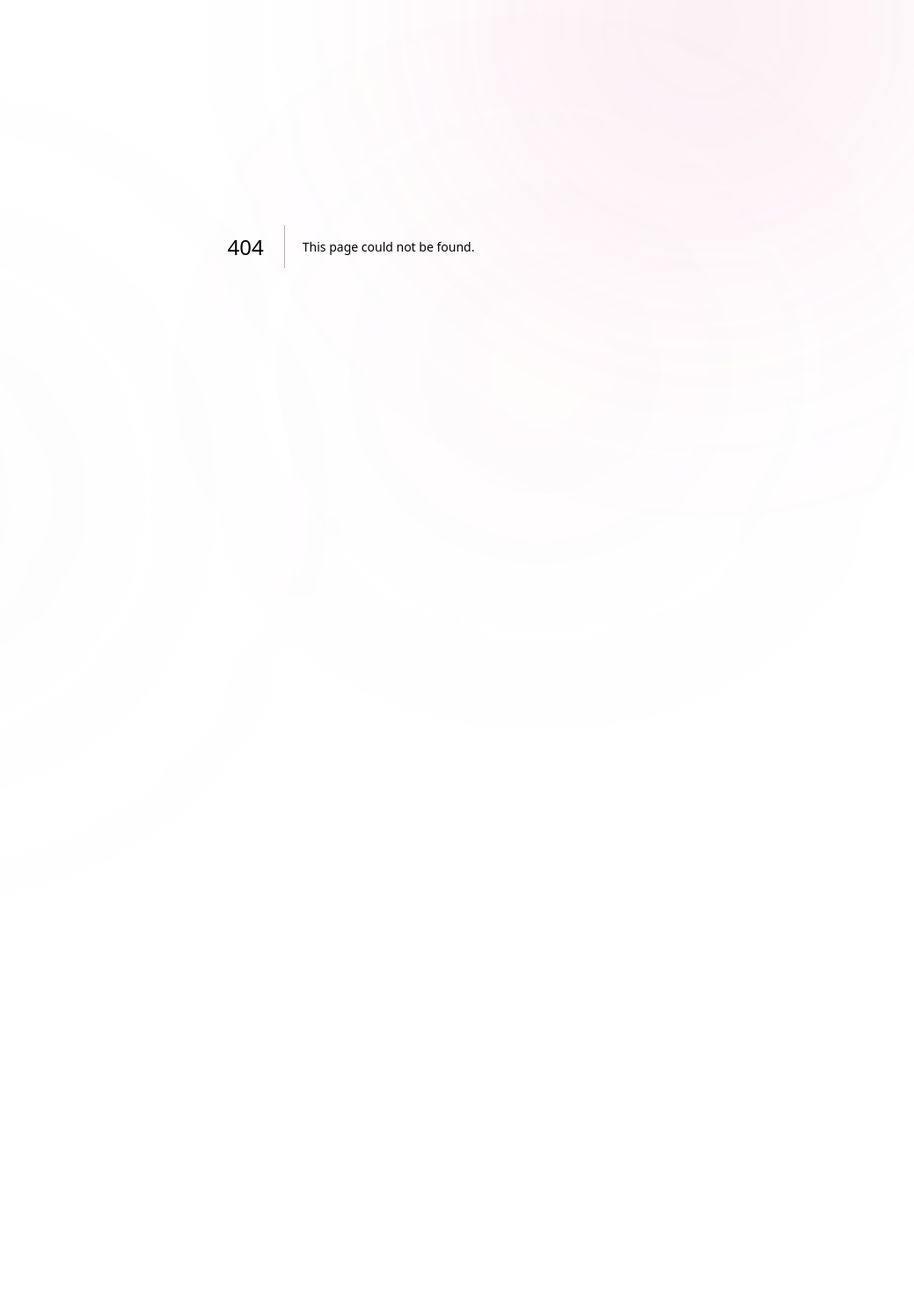
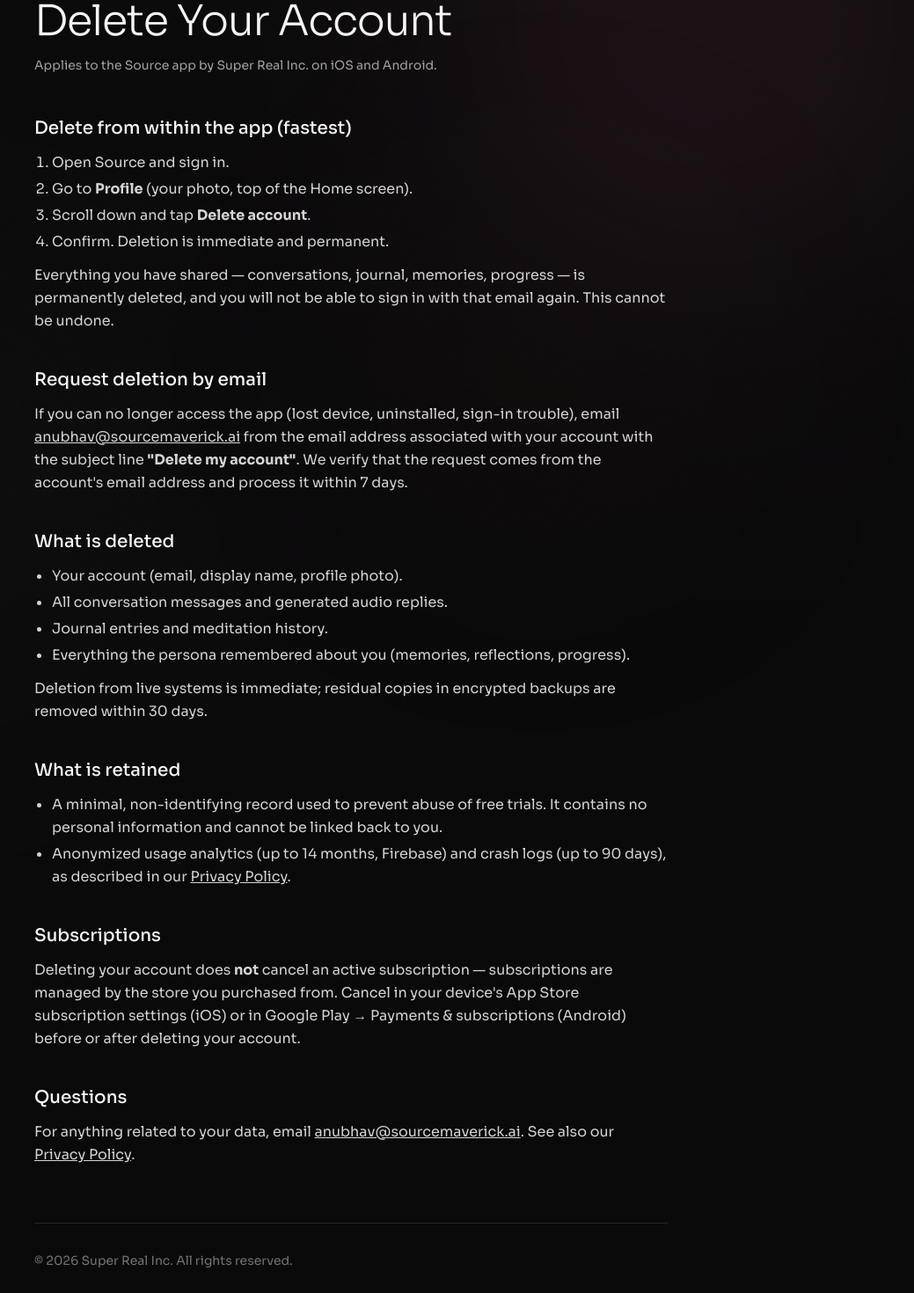
Before and after one commit to sourcemaverick/source-website, a Next.js app: page /delete-account in a window 1280 px wide. Before the commit this address had no page. Shown: the part 120-1590 px from the top of the page at 88% size, without its empty margins (241-1280 px from the left). Before the commit the page ends 800 px from the top, so only its background shows below. Built offline with nearby package versions, Linux system fonts and the light colour scheme; a web font is replaced by a local one.

Commit message:
Add /delete-account page for Play Store account-deletion compliance

```diff
--- /dev/null
+++ b/src/app/delete-account/page.tsx
@@ -0,0 +1,141 @@
+import type { Metadata } from "next";
+
+export const metadata: Metadata = {
+  title: "Delete Your Account — Source",
+  description:
+    "How to delete your Source account and all associated data, from inside the app or by request.",
+};
+
+const CONTACT_EMAIL = "anubhav@sourcemaverick.ai";
+
+export default function DeleteAccountPage() {
+  return (
+    <main className="relative mx-auto max-w-3xl px-6 py-16 text-neutral-200 sm:py-24">
+      <header className="mb-12">
+        <p className="font-mono text-xs uppercase tracking-[0.2em] text-neutral-400">
+          Source
+        </p>
+        <h1 className="mt-2 text-4xl font-light tracking-tight text-neutral-100 sm:text-5xl">
+          Delete Your Account
+        </h1>
+        <p className="mt-4 text-sm text-neutral-400">
+          Applies to the Source app by Super Real Inc. on iOS and Android.
+        </p>
+      </header>
+
+      <Section title="Delete from within the app (fastest)">
+        <ol className="ml-5 list-decimal space-y-1">
+          <li>Open Source and sign in.</li>
+          <li>
+            Go to <strong>Profile</strong> (your photo, top of the Home
+            screen).
+          </li>
+          <li>
+            Scroll down and tap <strong>Delete account</strong>.
+          </li>
+          <li>Confirm. Deletion is immediate and permanent.</li>
+        </ol>
+        <p className="mt-3">
+          Everything you have shared — conversations, journal, memories,
+          progress — is permanently deleted, and you will not be able to sign
+          in with that email again. This cannot be undone.
+        </p>
+      </Section>
+
+      <Section title="Request deletion by email">
+        <p>
+          If you can no longer access the app (lost device, uninstalled,
+          sign-in trouble), email{" "}
+          <a className="underline" href={`mailto:${CONTACT_EMAIL}`}>
+            {CONTACT_EMAIL}
+          </a>{" "}
+          from the email address associated with your account with the
+          subject line <strong>&quot;Delete my account&quot;</strong>. We
+          verify that the request comes from the account&apos;s email address
+          and process it within 7 days.
+        </p>
+      </Section>
+
+      <Section title="What is deleted">
+        <ul className="ml-5 list-disc space-y-1">
+          <li>Your account (email, display name, profile photo).</li>
+          <li>All conversation messages and generated audio replies.</li>
+          <li>Journal entries and meditation history.</li>
+          <li>
+            Everything the persona remembered about you (memories, reflections,
+            progress).
+          </li>
+        </ul>
+        <p className="mt-3">
+          Deletion from live systems is immediate; residual copies in
+          encrypted backups are removed within 30 days.
+        </p>
+      </Section>
+
+      <Section title="What is retained">
+        <ul className="ml-5 list-disc space-y-1">
+          <li>
+            A minimal, non-identifying record used to prevent abuse of free
+            trials. It contains no personal information and cannot be linked
+            back to you.
+          </li>
+          <li>
+            Anonymized usage analytics (up to 14 months, Firebase) and crash
+            logs (up to 90 days), as described in our{" "}
+            <a className="underline" href="/privacy">
+              Privacy Policy
+            </a>
+            .
+          </li>
+        </ul>
+      </Section>
+
+      <Section title="Subscriptions">
+        <p>
+          Deleting your account does <strong>not</strong> cancel an active
+          subscription — subscriptions are managed by the store you purchased
+          from. Cancel in your device&apos;s App Store subscription settings
+          (iOS) or in Google Play &rarr; Payments &amp; subscriptions
+          (Android) before or after deleting your account.
+        </p>
+      </Section>
+
+      <Section title="Questions">
+        <p>
+          For anything related to your data, email{" "}
+          <a className="underline" href={`mailto:${CONTACT_EMAIL}`}>
+            {CONTACT_EMAIL}
+          </a>
+          . See also our{" "}
+          <a className="underline" href="/privacy">
+            Privacy Policy
+          </a>
+          .
+        </p>
+      </Section>
+
+      <footer className="mt-16 border-t border-neutral-800 pt-8 text-sm text-neutral-500">
+        <p>
+          © {new Date().getFullYear()} Super Real Inc. All rights reserved.
+        </p>
+      </footer>
+    </main>
+  );
+}
+
+function Section({
+  title,
+  children,
+}: {
+  title: string;
+  children: React.ReactNode;
+}) {
+  return (
+    <section className="mb-10">
+      <h2 className="mb-3 text-xl font-medium text-neutral-100">{title}</h2>
+      <div className="space-y-2 text-base leading-relaxed text-neutral-300">
+        {children}
+      </div>
+    </section>
+  );
+}
```
